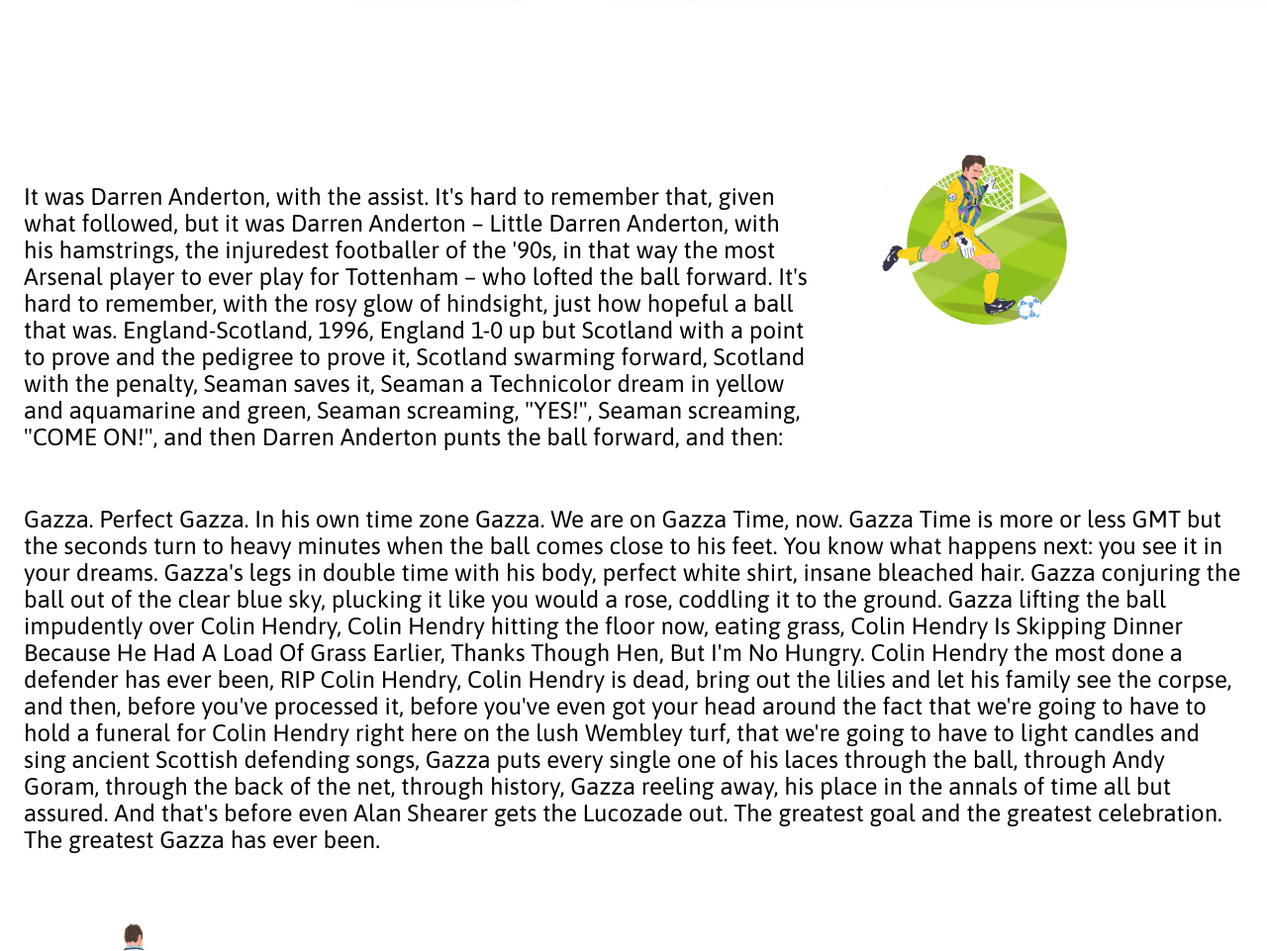
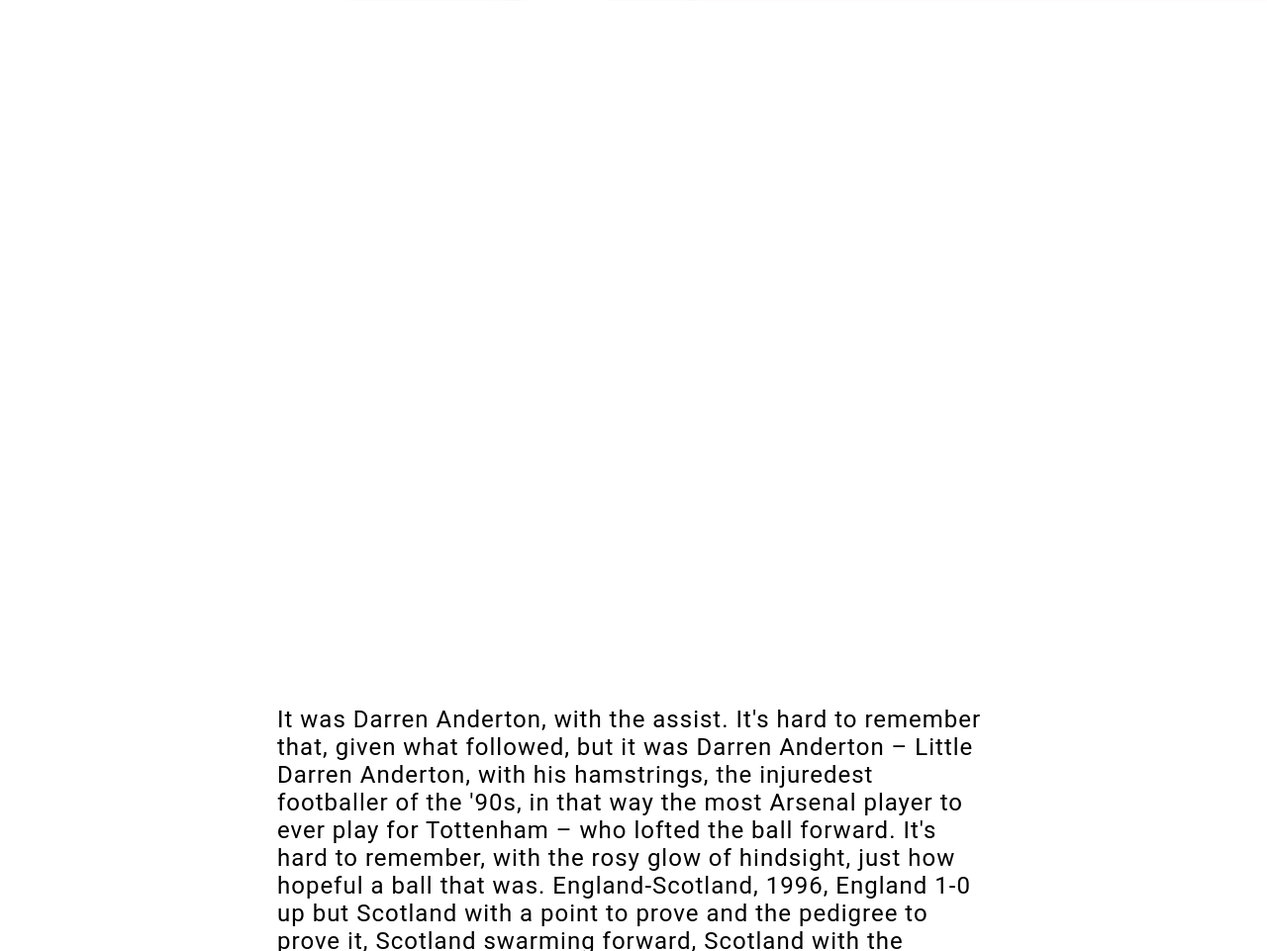
Before and after one commit to Fthackvin/fthackvin.github.io, a plain HTML site: page index.html in a window 1280 px wide. Shown: the part 2963-3924 px from the top of the page at 99% size. Drawn offline with Linux system fonts and the light colour scheme.

Commit message:
commit thirteen

```diff
--- a/index.html
+++ b/index.html
@@ -8,7 +8,8 @@
     <!-- <script src="javascript/wow.js"></script> -->
     <meta charset="utf-8">
     <title>We're on Gazza time now</title>
-    <link href="https://fonts.googleapis.com/css?family=Asap:400,400italic,700,700italic" rel="stylesheet" media="screen"/>
+    <link href="https://fonts.googleapis.com/css?family=Asap:400,400italic,700,700italic" rel="stylesheet" type="text/css"/>
+    <link href='https://fonts.googleapis.com/css?family=Roboto+Mono' rel='stylesheet' type='text/css'>
     <link rel="stylesheet" href="animate.min.css">
     <link href="./normalize.css/normalize.css" rel="stylesheet" media="screen"/>
     <link href="style.css" rel="stylesheet" media="screen"/>
@@ -31,7 +32,7 @@
               <h1 class="headline animated fadeInLeft" itemprop="Title">Time</h1>
               <h1 class="headline animated fadeInLeft" itemprop="Title">now</h1>
               <div class="title_info animated fadeInRight">
-                      <h2 <span> Originally publish in <a class="hvr-underline-from-left" href="http://mundialmag.com/">Mundial</a> Mag.</span></h2>
+                      <h2 <span> Originally publish in <a class="hvr-underline-from-left" href="http://mundialmag.com/">Mundial</a> Magazine.</span></h2>
                       <h3 class="author">By <a href="https://twitter.com/joelgolby" rel="author" class="hvr-underline-from-left ">Joel Golby</a></h3>
                       <!-- <p> <span class="published">Published here: 25/06/2016</span></p> -->
                     </div>
@@ -46,7 +47,7 @@
           </div>
         </div>
       </div>
-      <div id="spacer" style="width: 100%; height: 2300px; float:left; display:inline-block"></div>
+      <div id="spacer" style="width: 100%; height: 2900px; float:left; display:inline-block"></div>
       <article class="clearfix">
         <section class="para_one">
 
--- a/style.css
+++ b/style.css
@@ -1,3 +1,6 @@
+@import url(https://fonts.googleapis.com/css?family=Asap:400,400italic,700,700italic);
+
+
 * {
   box-sizing: border-box;
 }
@@ -7,7 +10,7 @@
 TYPOGRAPHY
 ____________________________________________________*/
 
-@import url(https://fonts.googleapis.com/css?family=Asap:400,400italic,700,700italic);
+
 
 html {
   font-size: 50%;
@@ -43,11 +46,12 @@
 
 }
 article section {
+  font-family:  Roboto, serif, helvetica;
   padding: 3rem;
 }
 
 a:link{
-  color:blue;
+  color:#F743E8;
 }
 a:visited{
   color:white;
@@ -342,6 +346,9 @@
   padding-top: 1em;
   width: 100%;
   display:inline-block;
+  padding-left: 35rem;
+  padding-right: 35rem;
+  letter-spacing: 1px;
 }
 
 article.clearfix {
@@ -349,11 +356,12 @@
    visibility:visible;
    clear: both;
 
+
 }
 
 
 
-.para_one {
+/*.para_one {
   padding-top: 4em;
   width: 66%;
   float: left;
@@ -419,7 +427,7 @@
 .para_eighteen {
   padding-bottom: 14em;
   width: 100%;
-}
+}*/
 
 
 /*__________________________________________________
```
